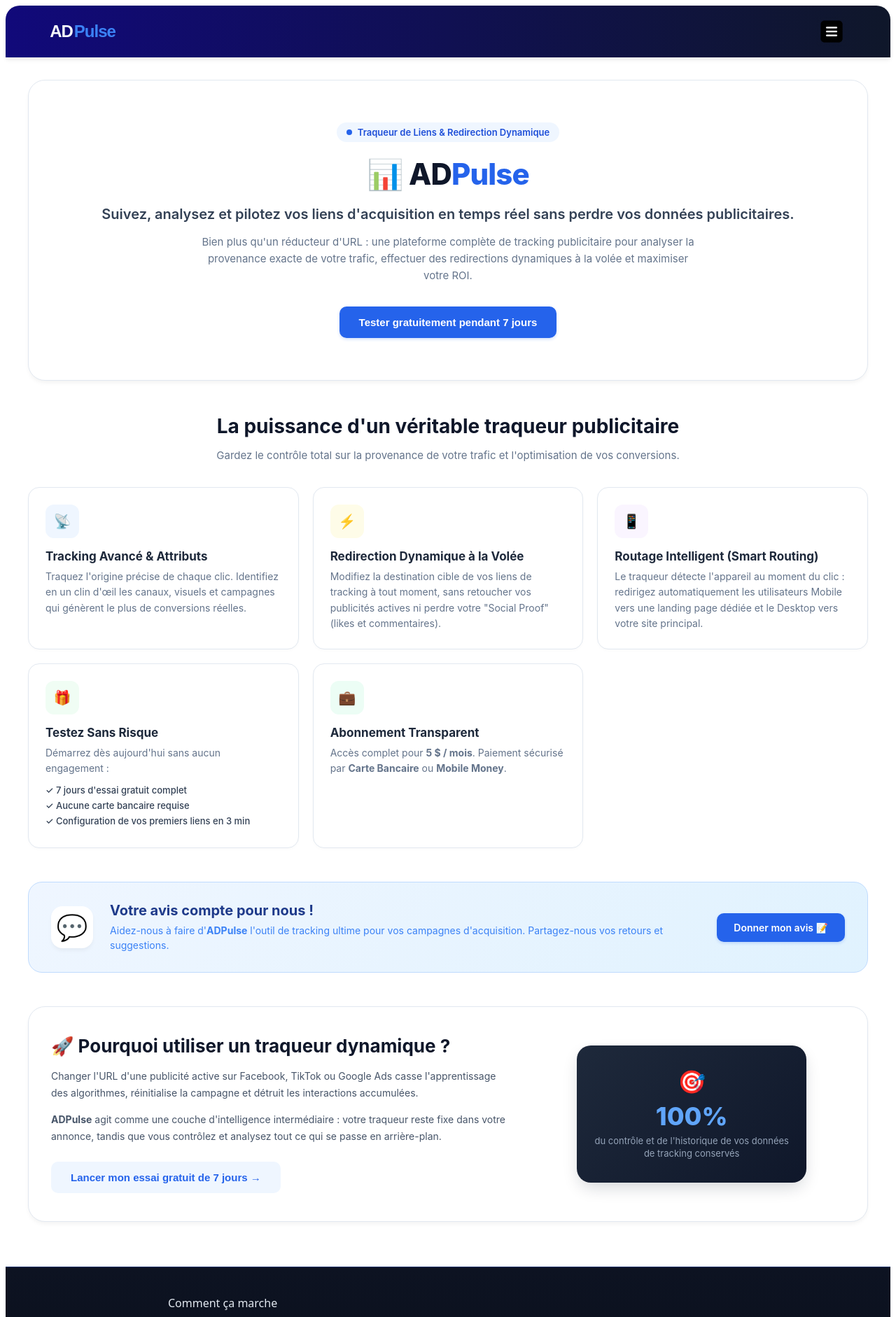
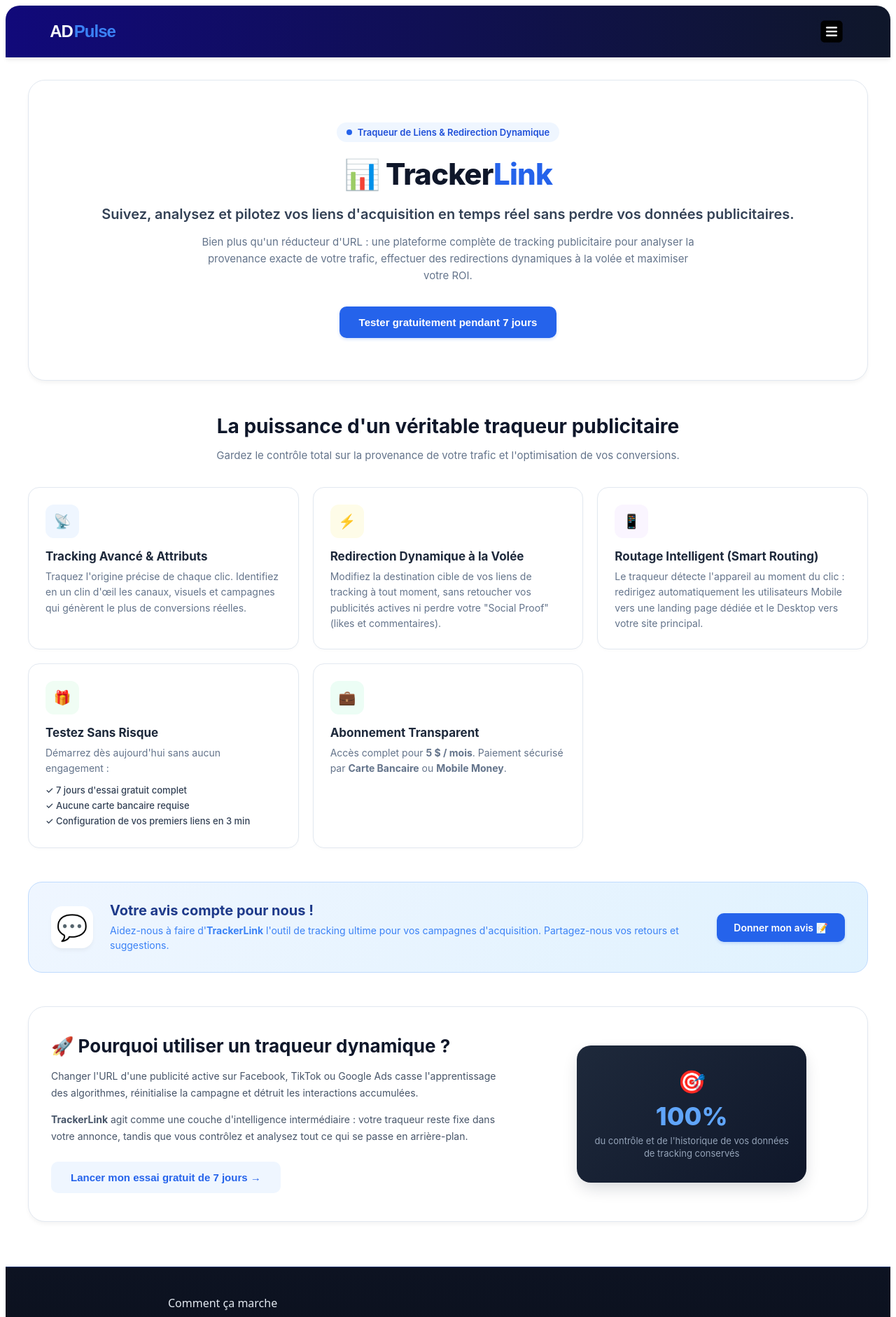
Before and after one commit to joelcinkenke2009-dotcom/FrontendTrackerLink, a Vue app: page / in a window 1280 px wide. Shown: the top 1882 px of the page at 70% size. Built offline with nearby package versions, Linux system fonts and the light colour scheme; no server answers.

Commit message:
Update About.vue

```diff
--- a/src/components/About.vue
+++ b/src/components/About.vue
@@ -22,7 +22,7 @@
       <div class="hero-badge">
         <span class="pulse-dot"></span> Traqueur de Liens & Redirection Dynamique
       </div>
-      <h1 class="hero-title">📊 AD<span class="brand-blue">Pulse</span></h1>
+      <h1 class="hero-title">📊 Tracker<span class="brand-blue">Link</span></h1>
       <p class="hero-subtitle">
         Suivez, analysez et pilotez vos liens d'acquisition en temps réel sans perdre vos données publicitaires.
       </p>
@@ -105,7 +105,7 @@
         <div class="feedback-text">
           <h3>Votre avis compte pour nous !</h3>
           <p>
-            Aidez-nous à faire d'<strong>ADPulse</strong> l'outil de tracking ultime pour vos campagnes d'acquisition. Partagez-nous vos retours et suggestions.
+            Aidez-nous à faire d'<strong>TrackerLink</strong> l'outil de tracking ultime pour vos campagnes d'acquisition. Partagez-nous vos retours et suggestions.
           </p>
         </div>
         <div class="feedback-action">
@@ -130,7 +130,7 @@
             Changer l'URL d'une publicité active sur Facebook, TikTok ou Google Ads casse l'apprentissage des algorithmes, réinitialise la campagne et détruit les interactions accumulées.
           </p>
           <p>
-            <strong>ADPulse</strong> agit comme une couche d'intelligence intermédiaire : votre traqueur reste fixe dans votre annonce, tandis que vous contrôlez et analysez tout ce qui se passe en arrière-plan.
+            <strong>TrackerLink</strong> agit comme une couche d'intelligence intermédiaire : votre traqueur reste fixe dans votre annonce, tandis que vous contrôlez et analysez tout ce qui se passe en arrière-plan.
           </p>
 
           <div class="why-cta-wrapper">
```
